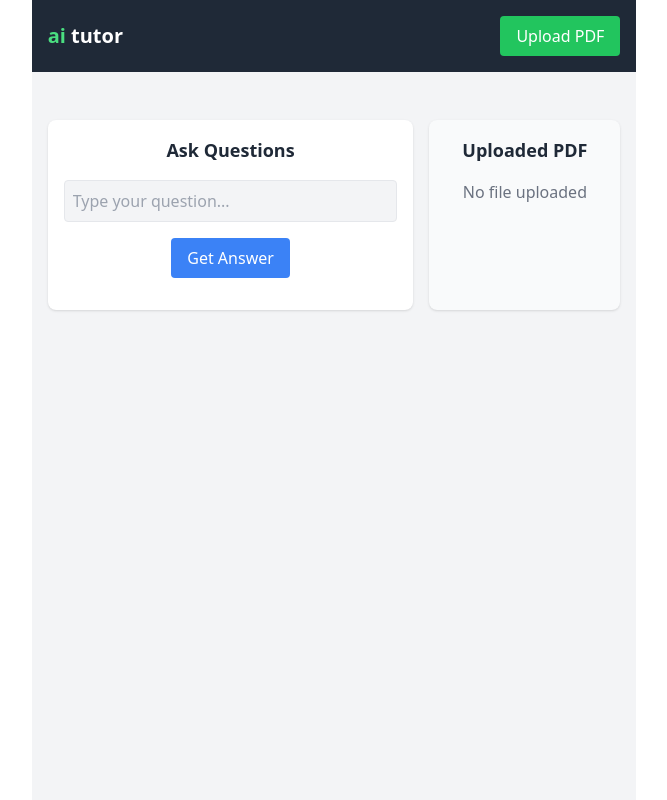
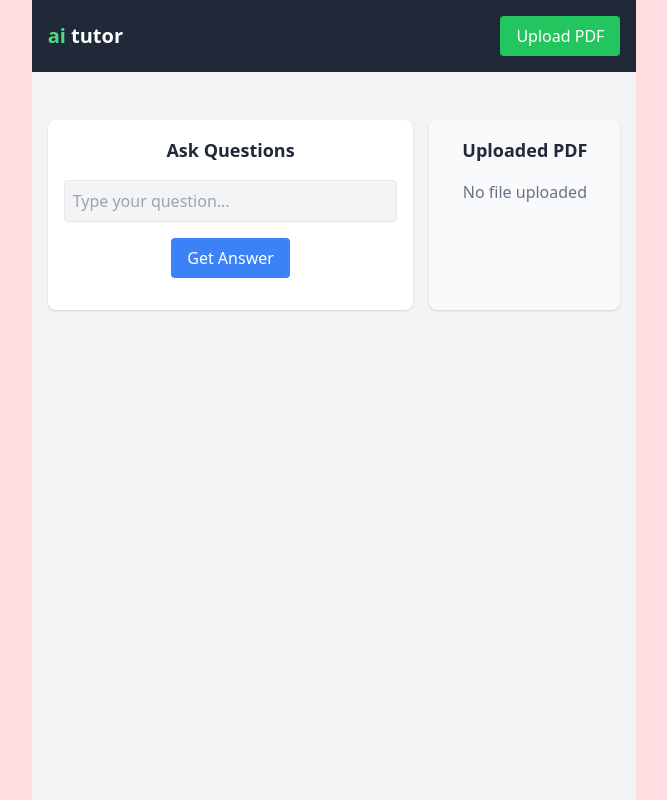
Before and after one commit to madihanazir/PdfAi, a React (Vite) app in the folder frontend/: page / in a window 1280 px wide. Shown: the whole page, without its empty margins (306-973 px from the left). Built offline with nearby package versions, Linux system fonts and the light colour scheme.

Commit message:
Update tailwind.config.js

```diff
--- a/frontend/tailwind.config.js
+++ b/frontend/tailwind.config.js
@@ -1,11 +1,18 @@
-/** @type {import('tailwindcss').Config} */
 module.exports = {
   content: [
     "./index.html",
     "./src/**/*.{js,ts,jsx,tsx}",
   ],
   theme: {
-    extend: {},
+    extend: {
+      colors: {
+        pinkBg: "#ffdde1",
+        pinkAccent: "#ff69b4",
+      },
+      boxShadow: {
+        kawaii: "5px 5px 15px rgba(255, 182, 193, 0.5)",
+      },
+    },
   },
   plugins: [],
 };
```
